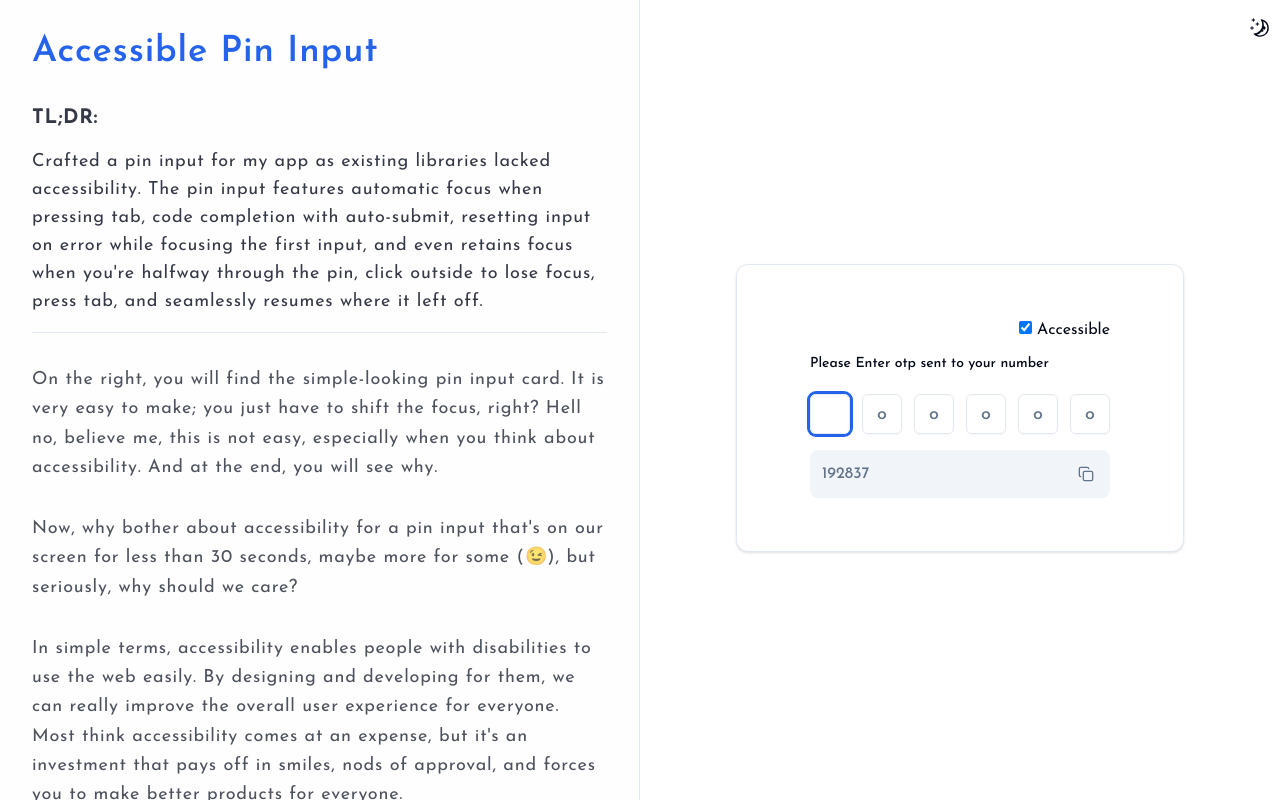
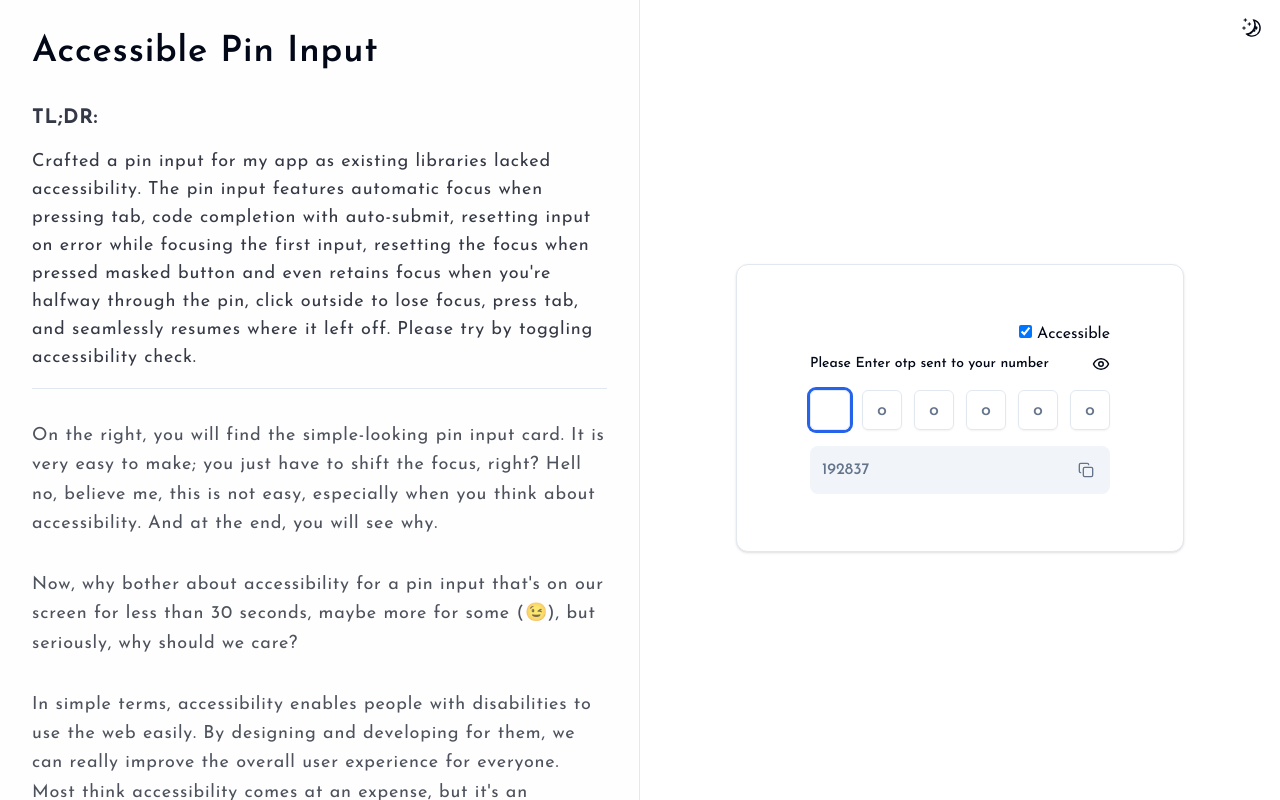
Before and after one commit to pkrinesh/vue-pin-input, a Vue app: page / in a window 1280 px wide. Built offline with nearby package versions, Linux system fonts and the light colour scheme; some icons are missing.

Commit message:
fix: style and added some content to blog

```diff
--- a/src/App.vue
+++ b/src/App.vue
@@ -6,13 +6,13 @@ import ToggleTheme from '@/components/ToggleTheme.vue'
 </script>
 
 <template>
-	<ToggleTheme class="absolute right-0 top-2" />
+	<ToggleTheme class="absolute right-2 top-2" />
 	<div class="grid h-full place-items-center lg:grid-cols-2 lg:overflow-hidden">
 		<div class="size-full border-r border-r-border bg-muted/10 py-8 lg:overflow-y-auto">
 			<PinBlog />
 		</div>
 		<div class="order-first grid size-full place-items-center space-y-4 px-4 py-8 lg:order-1">
-			<h1 class="w-full max-w-2xl text-4xl font-semibold text-primary lg:hidden">
+			<h1 class="mt-4 w-full max-w-2xl text-4xl font-semibold text-primary lg:hidden">
 				Accessible Pin Input
 			</h1>
 			<PinExample />
--- a/src/components/PinBlog.vue
+++ b/src/components/PinBlog.vue
@@ -4,24 +4,30 @@
 	<div
 		class="mx-auto max-w-2xl space-y-8 text-pretty px-4 tracking-wider text-foreground/70 lg:px-8"
 	>
-		<h1 class="hidden text-4xl font-semibold text-primary lg:block">Accessible Pin Input</h1>
+		<h1 class="hidden text-4xl font-semibold text-foreground lg:block">Accessible Pin Input</h1>
 
 		<div class="space-y-4 text-foreground/80">
 			<h5 class="text-xl font-bold">TL;DR:</h5>
+			<p class="text-sm text-foreground/50 lg:hidden">
+				Seems like you are on smaller screen! You can read here but must experience on larger
+				screen.
+			</p>
 			<p class="text-lg">
 				Crafted a pin input for my app as existing libraries lacked accessibility. The pin input
 				features automatic focus when pressing tab, code completion with auto-submit, resetting
-				input on error while focusing the first input, and even retains focus when you're halfway
-				through the pin, click outside to lose focus, press tab, and seamlessly resumes where it
-				left off.
+				input on error while focusing the first input, resetting the focus when pressed masked
+				button and even retains focus when you're halfway through the pin, click outside to lose
+				focus, press tab, and seamlessly resumes where it left off. Please try by toggling
+				accessibility check.
 			</p>
 			<div class="h-[1px] bg-border" />
 		</div>
 		<div class="mt-4 space-y-8 text-lg leading-relaxed">
 			<p>
-				On the right, you will find the simple-looking pin input card. It is very easy to make; you
-				just have to shift the focus, right? Hell no, believe me, this is not easy, especially when
-				you think about accessibility. And at the end, you will see why.
+				On the <span class="lg:hidden">top</span><span class="hidden lg:inline-flex">right</span>,
+				you will find the simple-looking pin input card. It is very easy to make; you just have to
+				shift the focus, right? Hell no, believe me, this is not easy, especially when you think
+				about accessibility. And at the end, you will see why.
 			</p>
 
 			<p>
@@ -57,7 +63,7 @@
 					<span
 						><a
 							class="text-primary/70 underline transition-all hover:underline-offset-2"
-							href="https://chakra-ui.com/docs/components/pin-input/usage"
+							href="https://chakra-ui.com/docs/components/pin-input/usage#usage"
 							target="_blank"
 							tabindex="-1"
 							>Chakra ui</a
@@ -76,9 +82,14 @@
 
 				<li>
 					Now, hit the copy button, and You will find The focus elegantly glides back to the first
-					spot or its previous spot, if a few inputs are already filled.
+					spot or its previous spot, if a few inputs are already filled. And Same goes for the
+					masked button, too.
 				</li>
 			</ol>
+
+			<p class="text-sm text-foreground">
+				Too fill the pain, do the same by unchecking accessible check box.
+			</p>
 
 			<p>
 				This phenomenon is known as 'Roving tabindex', a technique accomplished by tracking the
--- /dev/null
+++ b/src/components/icons/EyeIcon.vue
@@ -0,0 +1,16 @@
+<template>
+	<svg xmlns="http://www.w3.org/2000/svg" width="1em" height="1em" viewBox="0 0 24 24">
+		<g
+			fill="none"
+			stroke="currentColor"
+			stroke-linecap="round"
+			stroke-linejoin="round"
+			stroke-width="2"
+		>
+			<path d="M2 12s3-7 10-7s10 7 10 7s-3 7-10 7s-10-7-10-7"></path>
+			<circle cx="12" cy="12" r="3"></circle>
+		</g>
+	</svg>
+</template>
+
+<script setup lang="ts"></script>
--- /dev/null
+++ b/src/components/icons/EyeOffIcon.vue
@@ -0,0 +1,20 @@
+<template>
+	<svg xmlns="http://www.w3.org/2000/svg" width="1em" height="1em" viewBox="0 0 24 24">
+		<g
+			fill="none"
+			stroke="currentColor"
+			stroke-linecap="round"
+			stroke-linejoin="round"
+			stroke-width="2"
+		>
+			<path
+				d="M9.88 9.88a3 3 0 1 0 4.24 4.24m-3.39-9.04A10.43 10.43 0 0 1 12 5c7 0 10 7 10 7a13.16 13.16 0 0 1-1.67 2.68"
+			></path>
+			<path
+				d="M6.61 6.61A13.526 13.526 0 0 0 2 12s3 7 10 7a9.74 9.74 0 0 0 5.39-1.61M2 2l20 20"
+			></path>
+		</g>
+	</svg>
+</template>
+
+<script setup lang="ts"></script>
```
